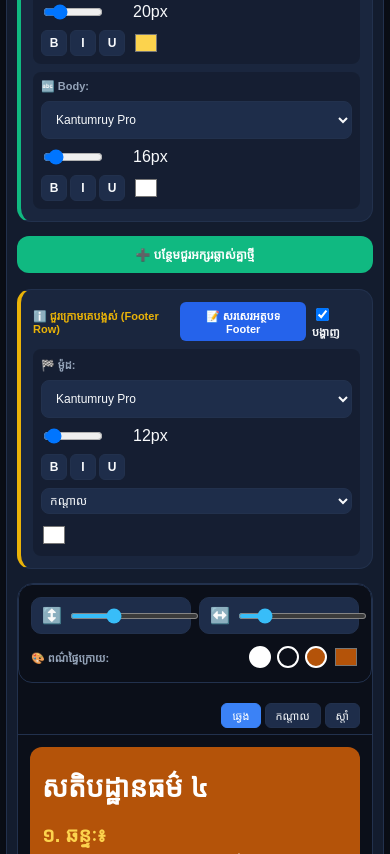
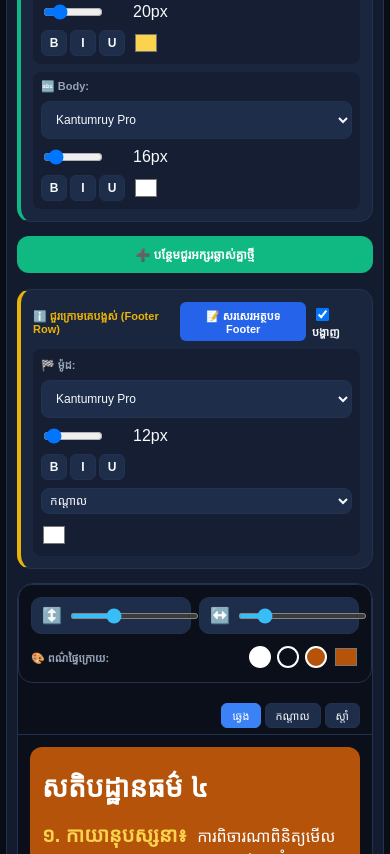
Before and after one commit to Toathmor/Tester-font, a plain HTML site: page index.html in a window 390 px wide. Shown: the part 1146-2000 px from the top of the page. Drawn offline with nearby package versions, Linux system fonts and the light colour scheme; a web font is replaced by a local one.

Commit message:
Update index.html

```diff
--- a/index.html
+++ b/index.html
@@ -3,9 +3,10 @@
 <head>
     <meta charset="UTF-8">
     <meta name="viewport" content="width=device-width, initial-scale=1.0, maximum-scale=1.0, user-scalable=no">
-    <title>Toathmor Studio - Font Tester Premium</title>
+    <title>Toathmor Studio - Font Tester Pro</title>
 
     <link rel="stylesheet" href="https://fonts.googleapis.com/css2?family=Kantumruy+Pro:ital,wght@0,300;0,400;0,500;0,700;1,300;1,400;1,500;1,700&family=Battambang:wght@400;700&display=swap">
+
     <script src="https://cdnjs.cloudflare.com/ajax/libs/html2canvas/1.4.1/html2canvas.min.js"></script>
     <script src="https://cdnjs.cloudflare.com/ajax/libs/jspdf/2.5.1/jspdf.umd.min.js"></script>
 
@@ -126,10 +127,9 @@
 
         .preview-main-title { width: 100%; text-align: center; margin-bottom: 24px; font-weight: bold; font-size: 26px; color: #ffffff; display: block; word-break: break-word; }
 
+        /* 🛠️ រៀបចំការបង្ហាញជួរឱ្យនៅជាជួរដេកជានិច្ច */
         .line-row { width: 100%; display: flex; flex-direction: row; align-items: baseline; margin-bottom: 14px; gap: 10px; flex-wrap: nowrap; }
         .inline-title { font-weight: bold; white-space: nowrap; flex-shrink: 0; }
-
-        /* 🛠️ កែសម្រួលចំណុចនេះឱ្យសោភ័ណភាពអក្សរស្រដីពិពណ៌នាមិនជាប់ Bold តាមមេ */
         .inline-desc { font-weight: normal; word-break: break-word; flex-grow: 1; }
 
         .preview-footer-zone { margin-top: 24px; padding-top: 10px; border-top: 1px dashed rgba(255,255,255,0.2); width: 100%; box-sizing: border-box; }
@@ -151,6 +151,7 @@
         .modal-btn.save { background: #10b981; color: white; }
         .modal-btn.cancel { background: #475569; color: white; }
 
+        /* Mobile View Media Query */
         @media (max-width: 520px) {
             body { padding: 6px; }
             .container { padding: 10px; border-radius: 14px; }
@@ -163,10 +164,19 @@
             .row-setting-item select { grid-column: span 2; }
             .btn-open-editor { margin-left: 0; padding: 6px 10px; font-size: 11px; }
 
-            .line-row { flex-direction: column; align-items: flex-start; gap: 4px; margin-bottom: 16px; }
-
-            /* 🛠️ ធានាថាពេលធ្លាក់ជួរលើ Mobile ក៏មិនបង្ខំឱ្យអក្សរពិពណ៌នាទៅជា Bold ដែរ */
-            .inline-desc { width: 100%; padding-left: 6px; opacity: 0.95; font-weight: normal !important; }
+            /* 🚀 ជួសជុល៖ រក្សាឱ្យនៅជួរដេកដដែល ទោះនៅលើទូរស័ព្ទដៃ iPhone ក៏ដោយ */
+            .line-row {
+                flex-direction: row !important;
+                align-items: baseline;
+                flex-wrap: nowrap;
+                gap: 10px;
+            }
+            .inline-desc {
+                width: auto;
+                padding-left: 0;
+                opacity: 1;
+                font-weight: normal !important;
+            }
         }
     </style>
 </head>
@@ -176,7 +186,7 @@
     <div class="app-header">
         <div class="app-brand">
             <span class="app-title">TOATHMOR STUDIO</span>
-            <span class="app-subtitle">FONT TESTER PREMIUM</span>
+            <span class="app-subtitle">FONT TESTER PRO</span>
         </div>
     </div>
 
@@ -317,6 +327,7 @@
     let textAlign = 'left';
     let uploadedFonts = [];
 
+    // Font Uploader Handler
     function handleMultipleFontUpload(input) {
         const files = input.files;
         if (!files.length) return;
@@ -359,7 +370,7 @@
         mainTitleEl.style.color = document.getElementById('mainTitleColor').value;
     }
 
-    /* 🛠️ កែសម្រួលចំណុចនេះដើម្បីឱ្យ Toggle Bold ដំណើរការត្រឹមត្រូវដាច់អហង្ការ */
+    /* 🚀 ជួសជុល៖ មុខងារ Toggle Format (B/I/U) ឱ្យបិទ-បើកដាច់ស្រឡះ */
     function toggleFormat(id, type, target) {
         const btn = document.getElementById(`btn_${type}_${target}_${id}`);
         btn.classList.toggle('active');
@@ -400,6 +411,7 @@
         document.getElementById('previewFooterZone').style.display = document.getElementById('toggleFooterCheckbox').checked ? 'block' : 'none';
     }
 
+    // Modal Actions
     function openMainTitleEditor() {
         document.getElementById('currentEditTarget').value = 'mainTitle';
         document.getElementById('modalTitleText').textContent = '👑 កែសម្រួលចំណងជើងធំ';
@@ -445,6 +457,7 @@
         applyAllStyles();
     }
 
+    // Add & Remove Dynamic Blocks
     function addNewLineBlock(initTitle = "ចំណងជើងរង", initDesc = "ខ្លឹមសារពិពណ៌នា...", titleColor = "#fcd34d", descColor = "#ffffff", titleSize = 20, descSize = 16) {
         blockCount++; const id = blockCount;
         const card = document.createElement('div');
@@ -503,28 +516,26 @@
         }
     }
 
+    /* 🚀 ជួសជុល៖ កែប្រែប្រព័ន្ធ Layout ឱ្យស្មើគ្នាជានិច្ចទាំងលើ PC/Mobile */
     function applyAllStyles() {
         const lh = document.getElementById('globalLineHeight').value;
         const ls = document.getElementById('globalLetterSpacing').value;
         document.getElementById('valLineHeight').textContent = lh;
         document.getElementById('valLetterSpacing').textContent = ls + 'px';
-        const isMobile = window.innerWidth <= 520;
 
         document.querySelectorAll('.line-row').forEach(row => {
             row.style.letterSpacing = ls + 'px';
-            if (isMobile) {
-                row.style.justifyContent = 'flex-start';
-                row.style.marginBottom = (parseFloat(lh) * 12) + "px";
-            } else {
-                if (textAlign === 'center') row.style.justifyContent = 'center';
-                else if (textAlign === 'right') row.style.justifyContent = 'flex-end';
-                else row.style.justifyContent = 'flex-start';
-                row.style.marginBottom = (parseFloat(lh) * 8) + "px";
-            }
+
+            if (textAlign === 'center') row.style.justifyContent = 'center';
+            else if (textAlign === 'right') row.style.justifyContent = 'flex-end';
+            else row.style.justifyContent = 'flex-start';
+
+            row.style.marginBottom = (parseFloat(lh) * 8) + "px";
+
             const t = row.querySelector('.inline-title');
             const d = row.querySelector('.inline-desc');
             if(t) t.style.textAlign = textAlign;
-            if(d) d.style.textAlign = isMobile && textAlign === 'center' ? 'center' : textAlign;
+            if(d) d.style.textAlign = textAlign;
         });
         document.getElementById('previewMainTitle').style.letterSpacing = ls + 'px';
         document.getElementById('previewMainTitle').style.textAlign = textAlign;
@@ -533,18 +544,19 @@
     function setCanvasBg(bgHex) { document.getElementById('customBgColor').value = bgHex; document.getElementById('previewBox').style.backgroundColor = bgHex; }
     function setAlign(type) { textAlign = type; document.querySelectorAll('.align-btn').forEach(b => b.classList.remove('active')); document.getElementById(`btn${type.charAt(0).toUpperCase() + type.slice(1)}`).classList.add('active'); applyAllStyles(); }
 
+    // Export Advanced Functions
     function generateAdvancedRender(callback) {
         html2canvas(document.getElementById('previewBox'), { scale: 3, useCORS: true, backgroundColor: null, logging: false }).then(canvas => callback(canvas));
     }
-    function exportAsImage() { generateAdvancedRender(canvas => { const link = document.createElement('a'); link.download = 'toathmor-premium-render.png'; link.href = canvas.toDataURL('image/png'); link.click(); }); }
-    function exportAsPDF() { generateAdvancedRender(canvas => { const imgData = canvas.toDataURL('image/png'); const w = canvas.width / 3; const h = canvas.height / 3; const { jsPDF } = window.jspdf; const pdf = new jsPDF(w > h ? 'l' : 'p', 'px', [w, h]); pdf.addImage(imgData, 'PNG', 0, 0, w, h); pdf.save('toathmor-premium-document.pdf'); }); }
+    function exportAsImage() { generateAdvancedRender(canvas => { const link = document.createElement('a'); link.download = 'toathmor-pro-render.png'; link.href = canvas.toDataURL('image/png'); link.click(); }); }
+    function exportAsPDF() { generateAdvancedRender(canvas => { const imgData = canvas.toDataURL('image/png'); const w = canvas.width / 3; const h = canvas.height / 3; const { jsPDF } = window.jspdf; const pdf = new jsPDF(w > h ? 'l' : 'p', 'px', [w, h]); pdf.addImage(imgData, 'PNG', 0, 0, w, h); pdf.save('toathmor-pro-document.pdf'); }); }
 
     window.addEventListener('resize', applyAllStyles);
 
-    // ទិន្នន័យគំរូដំបូង
-    addNewLineBlock('១. ឆន្ទៈ៖', 'មានសេចក្តីប្រាថ្នាមោះមុតក្នុងការរៀនសូត្រ និងធ្វើការងារ។', '#fcd34d', '#ffffff', 20, 16);
-    addNewLineBlock('២. វីរិយៈ៖', 'ភក្តីភាព និងការគោរពវិន័យការងារឱ្យច្បាស់លាស់។', '#fcd34d', '#ffffff', 20, 16);
-    addNewLineBlock('៣. ចិត្តៈ៖', 'ការយកចិត្តទុកដាក់ខ្ពស់លើរាល់ការងារដែលបានប្រគល់ជូន។', '#fcd34d', '#ffffff', 20, 16);
+    // ទិន្នន័យគំរូដំបូងបង្អស់
+    addNewLineBlock('១. កាយានុបស្សនា៖', 'ការពិចារណាពិនិត្យមើលរូបកាយជាប្រចាំ។', '#fcd34d', '#ffffff', 20, 16);
+    addNewLineBlock('២. វេទនានុបស្សនា៖', 'ការពិនិត្យមើលរាល់សេចក្តីសុខទុក្ខរបស់ចិត្ត។', '#fcd34d', '#ffffff', 20, 16);
+    addNewLineBlock('៣. ចិត្តានុបស្សនា៖', 'ការតាមដានដឹងជានិច្ចនូវសភាវៈគំនិតរបស់ចិត្ត។', '#fcd34d', '#ffffff', 20, 16);
 
     applyMainTitleStyles(); applyFooterStyles(); setCanvasBg('#b45309');
 </script>
```
